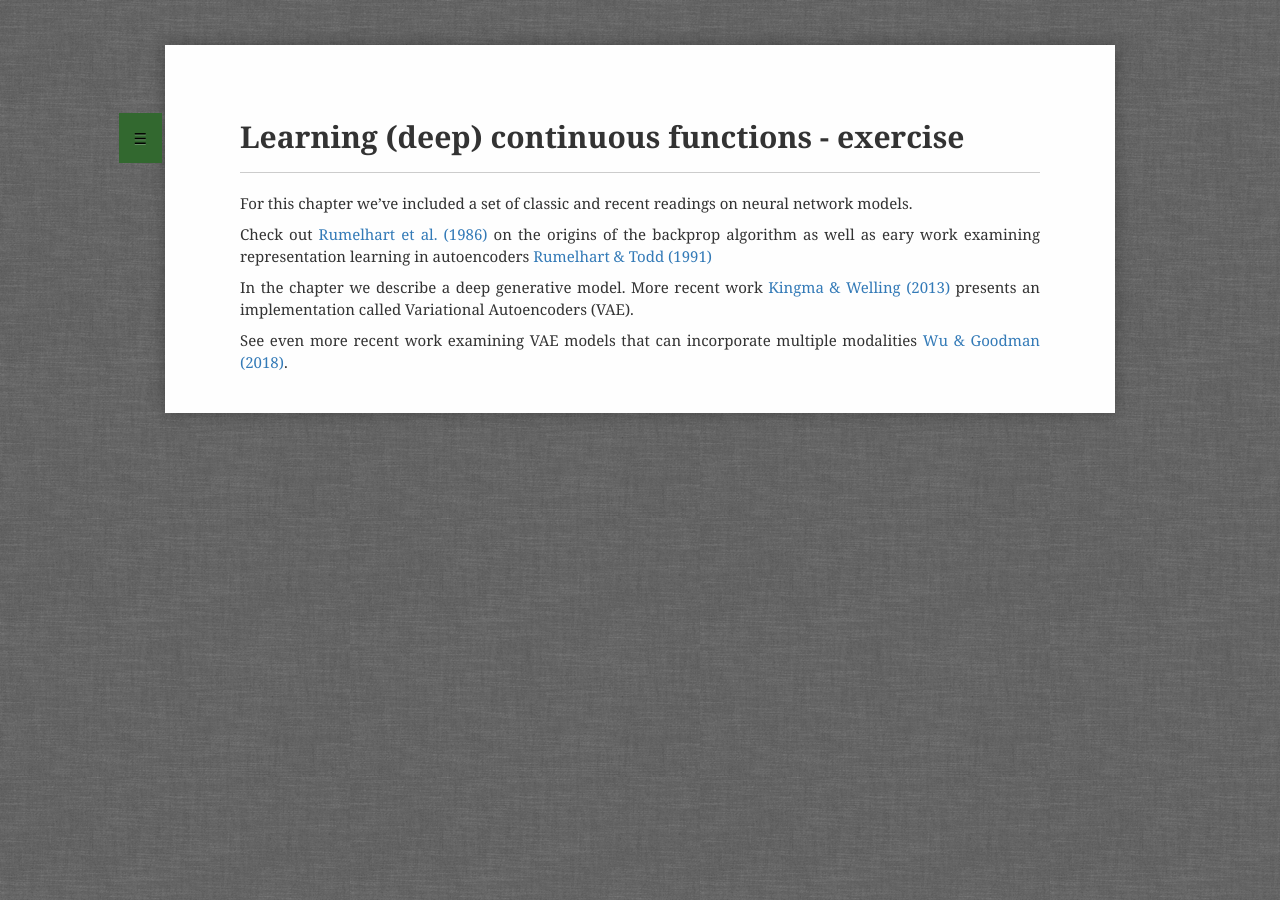
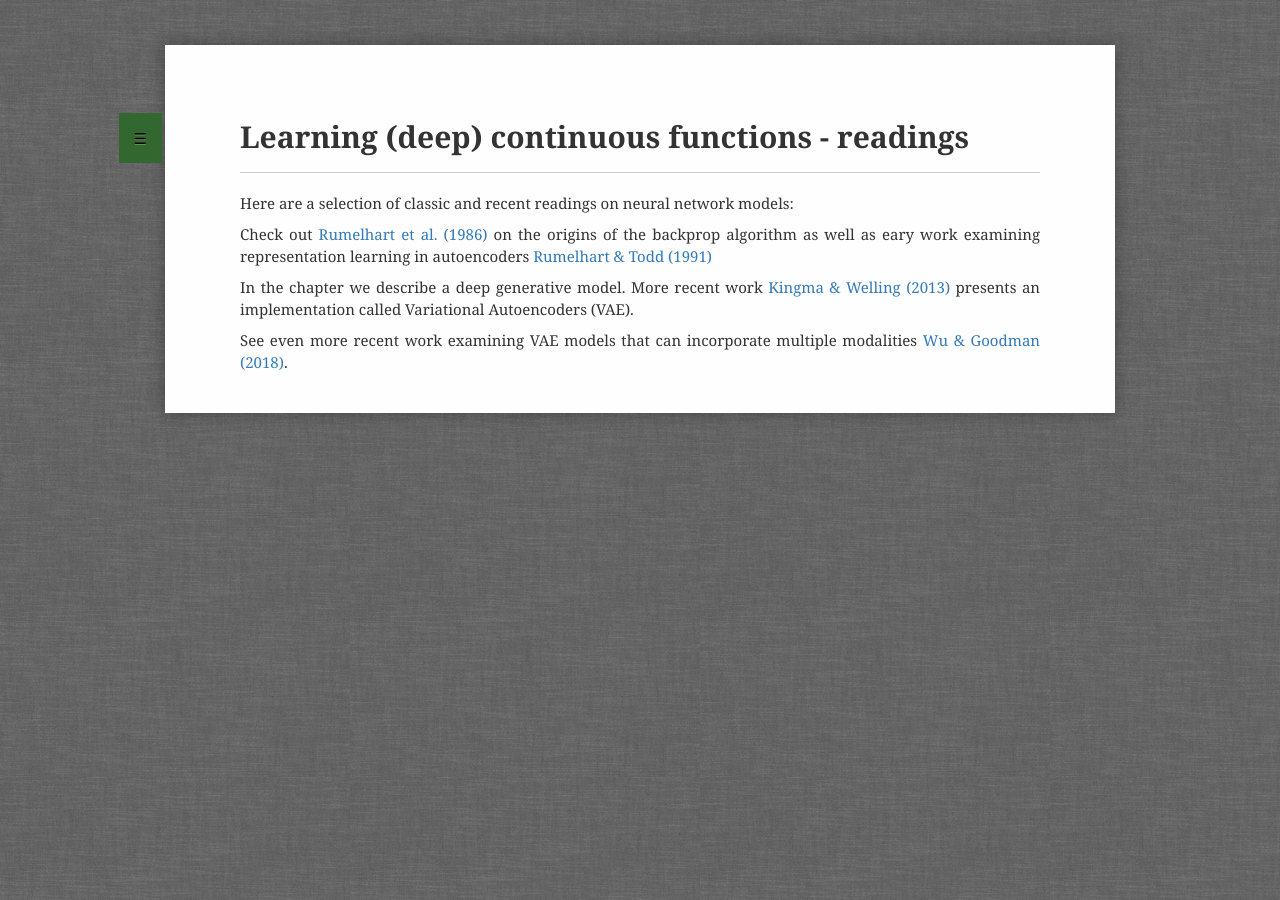
Before and after one commit to probmods/probmods2, a Jekyll site: the page built from readings/function-learning.md, in a window 1280 px wide. Built offline with Jekyll 4.4.1, drawn with Linux system fonts in a browser that asks for light colours; a script that is not in the unit is left out.

Commit message:
put readings in that folder

```diff
--- a/exercises/function-learning.md
+++ b/readings/function-learning.md
@@ -1,11 +1,10 @@
 ---
 layout: exercise
-title: Learning (deep) continuous functions - exercise
+title: Learning (deep) continuous functions - readings
 description: Functional hypothesis spaces and deep probabilistic models
-chapter_num: 13
 ---
 
-For this chapter we've included a set of classic and recent readings on neural network models.
+Here are a selection of classic and recent readings on neural network models:
 
 Check out [Rumelhart et al. (1986)](https://www.nature.com/articles/323533a0) on the origins of the backprop algorithm as well as eary work examining representation learning in autoencoders [Rumelhart & Todd (1991)](https://web.stanford.edu/class/psych209a/ReadingsByDate/02_08/RumelhartTodd93.pdf)
 
```
